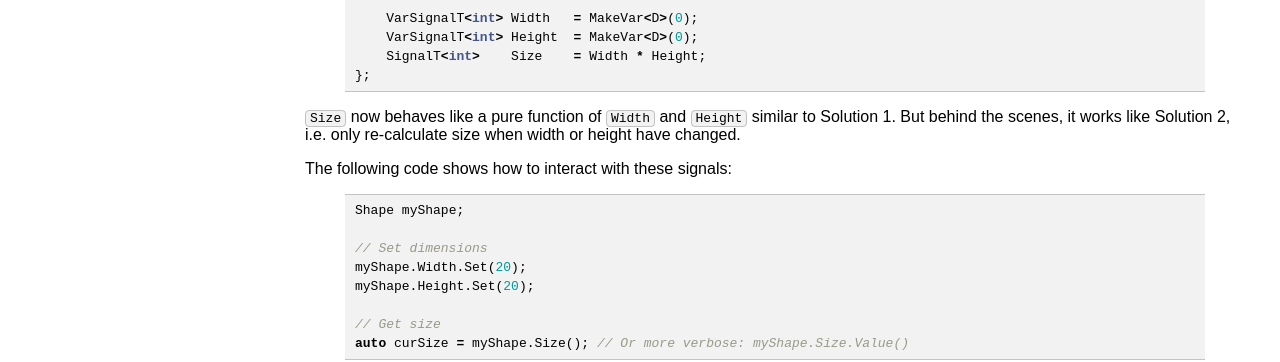
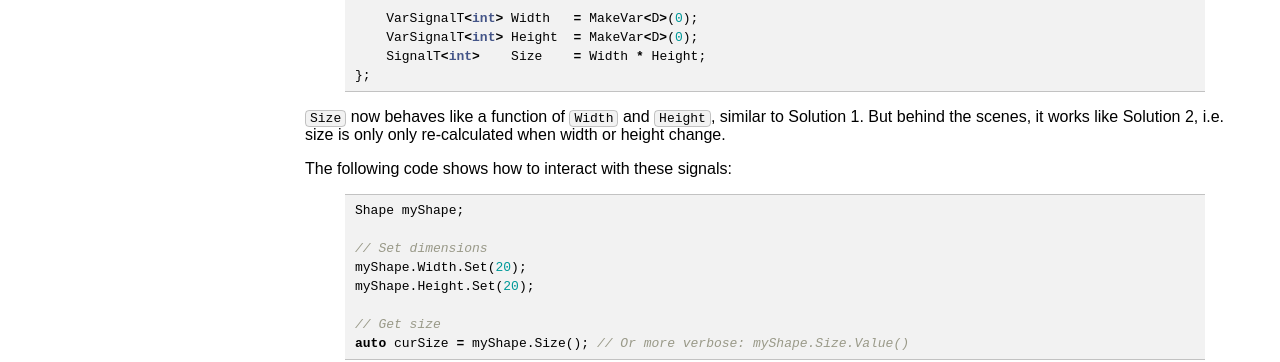
Before and after one commit to snakster/cpp.react, a Jekyll site: the page built from examples/Signals-vs-callbacks.md, in a window 1280 px wide. Shown: the part 3635-3997 px from the top of the page. Built offline with Jekyll 4.4.1, drawn with Linux system fonts in a browser that asks for light colours.

Commit message:
Tweaked example.

```diff
--- a/examples/Signals-vs-callbacks.md
+++ b/examples/Signals-vs-callbacks.md
@@ -204,8 +204,8 @@ public:
 };
 {% endhighlight %}
 
-`Size` now behaves like a pure function of `Width` and `Height` similar to Solution 1.
-But behind the scenes, it works like Solution 2, i.e. only re-calculate size when width or height have changed.
+`Size` now behaves like a function of `Width` and `Height`, similar to Solution 1.
+But behind the scenes, it works like Solution 2, i.e. size is only only re-calculated when width or height change.
 
 The following code shows how to interact with these signals:
 {% highlight C++ %}
```
